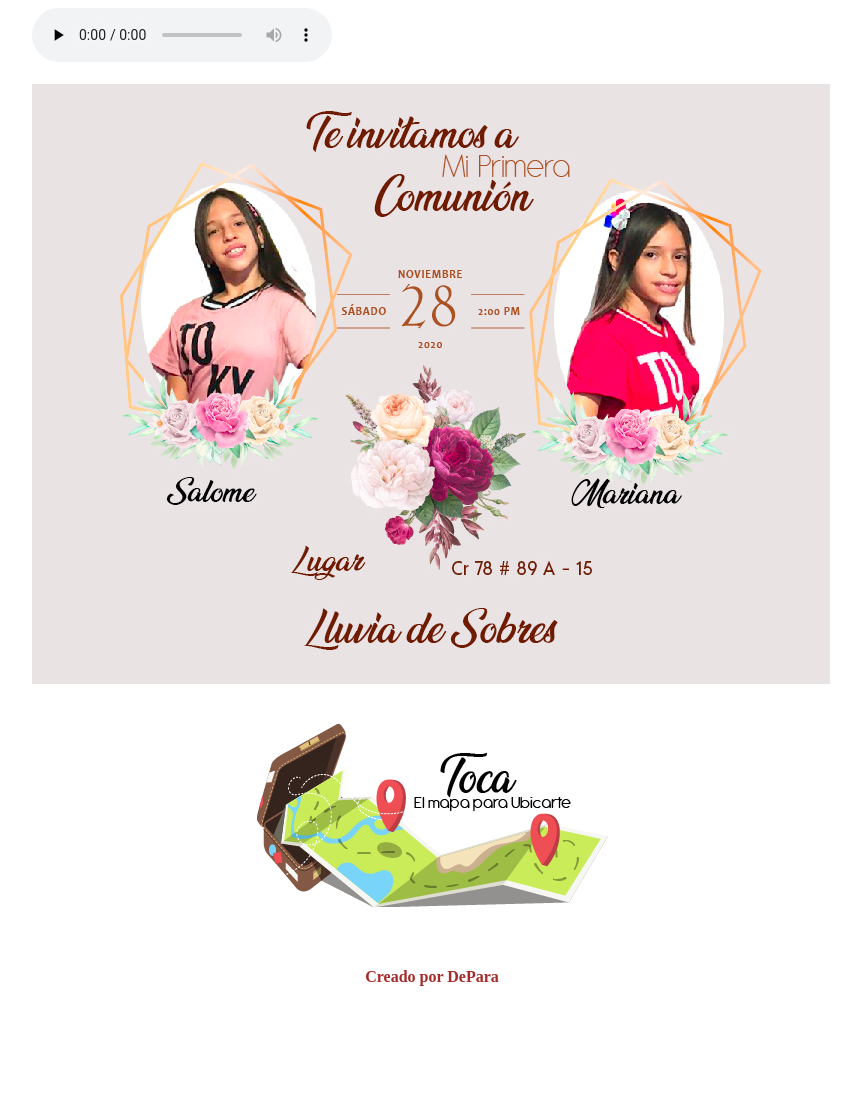
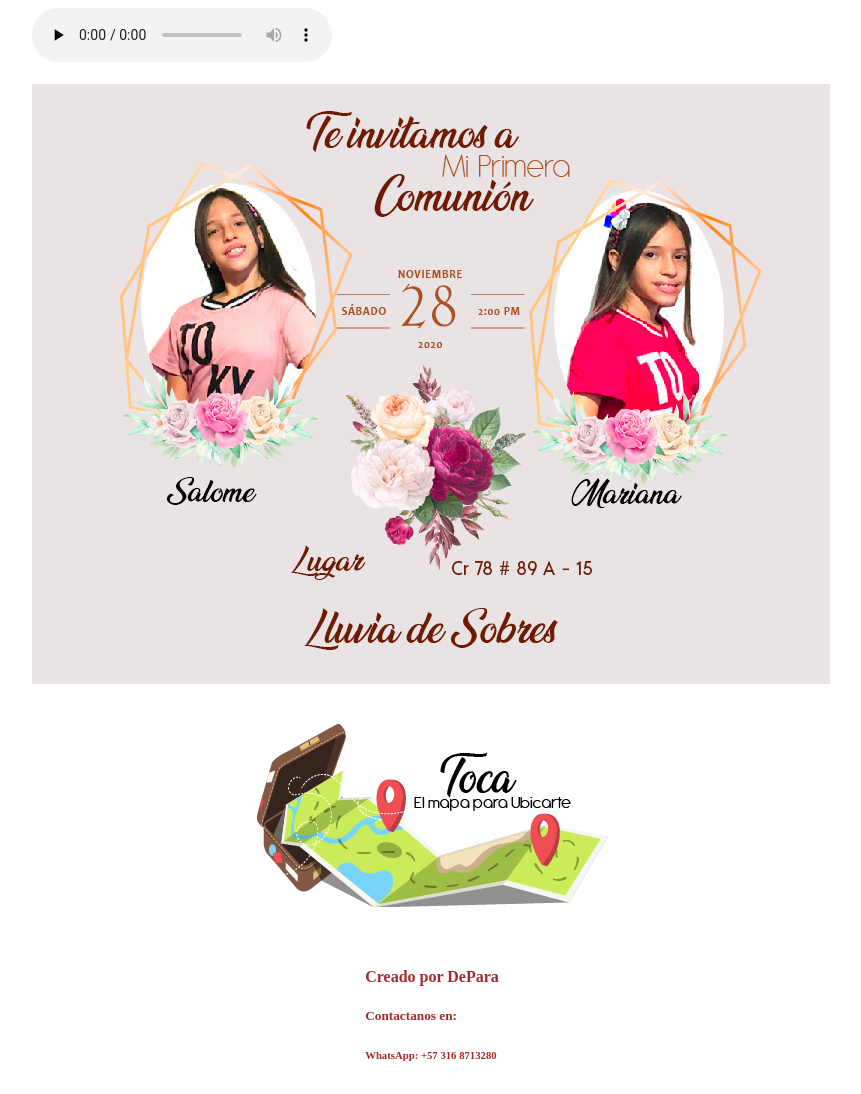
Before and after one commit to Hellen0315/Invitacion, a plain HTML site: page index.html in a window 1280 px wide. Shown: the whole page, without its empty margins (208-1069 px from the left). Before the commit the page ends 1016 px from the top, so only its background shows below. Drawn offline with Linux system fonts and the light colour scheme.

Commit message:
Update index.html

```diff
--- a/index.html
+++ b/index.html
@@ -22,6 +22,8 @@
         <br>
         <footer class="footer">
           <h4>Creado por DePara</h4>
+          <h5>Contactanos en:</h5>
+          <h6>WhatsApp: +57 316 8713280</h6>
         </footer>
     </div>
   </body>
```
